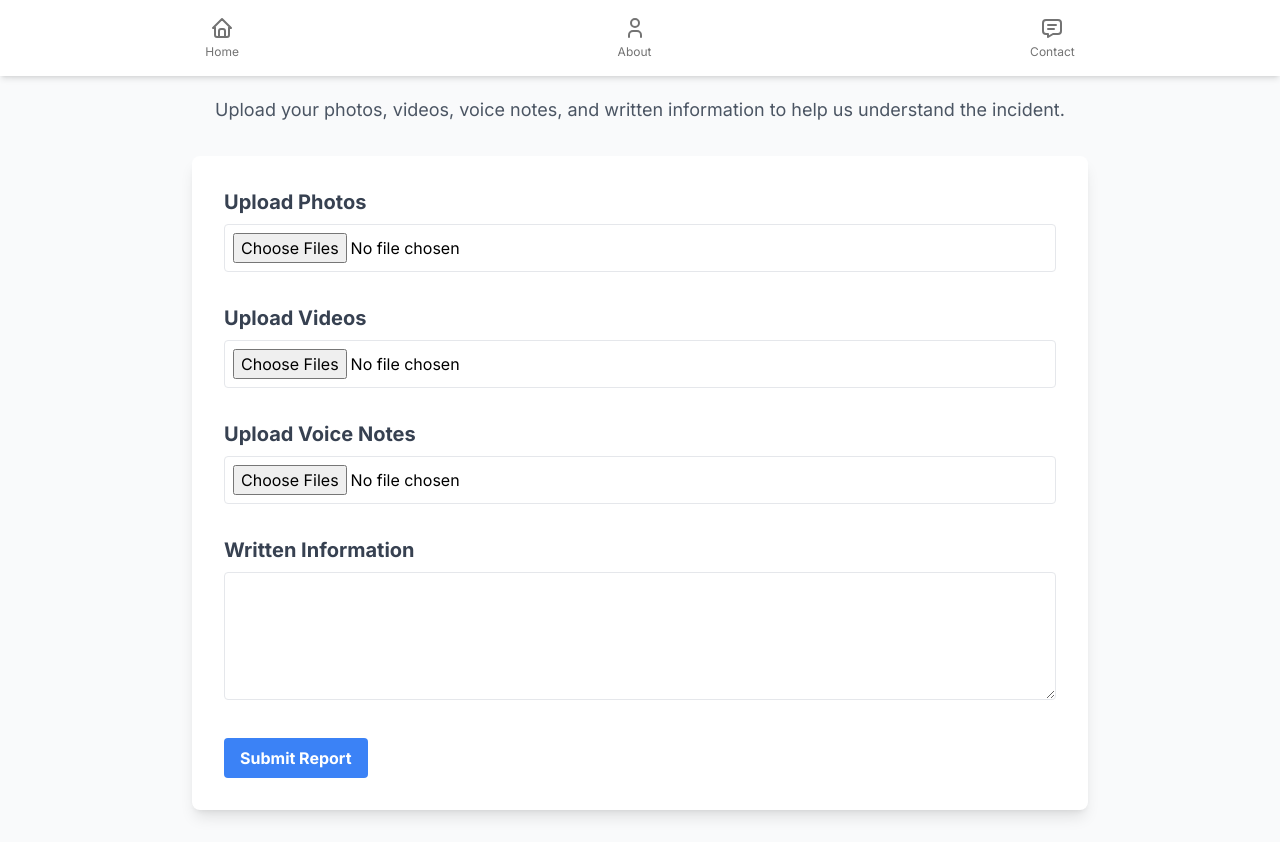
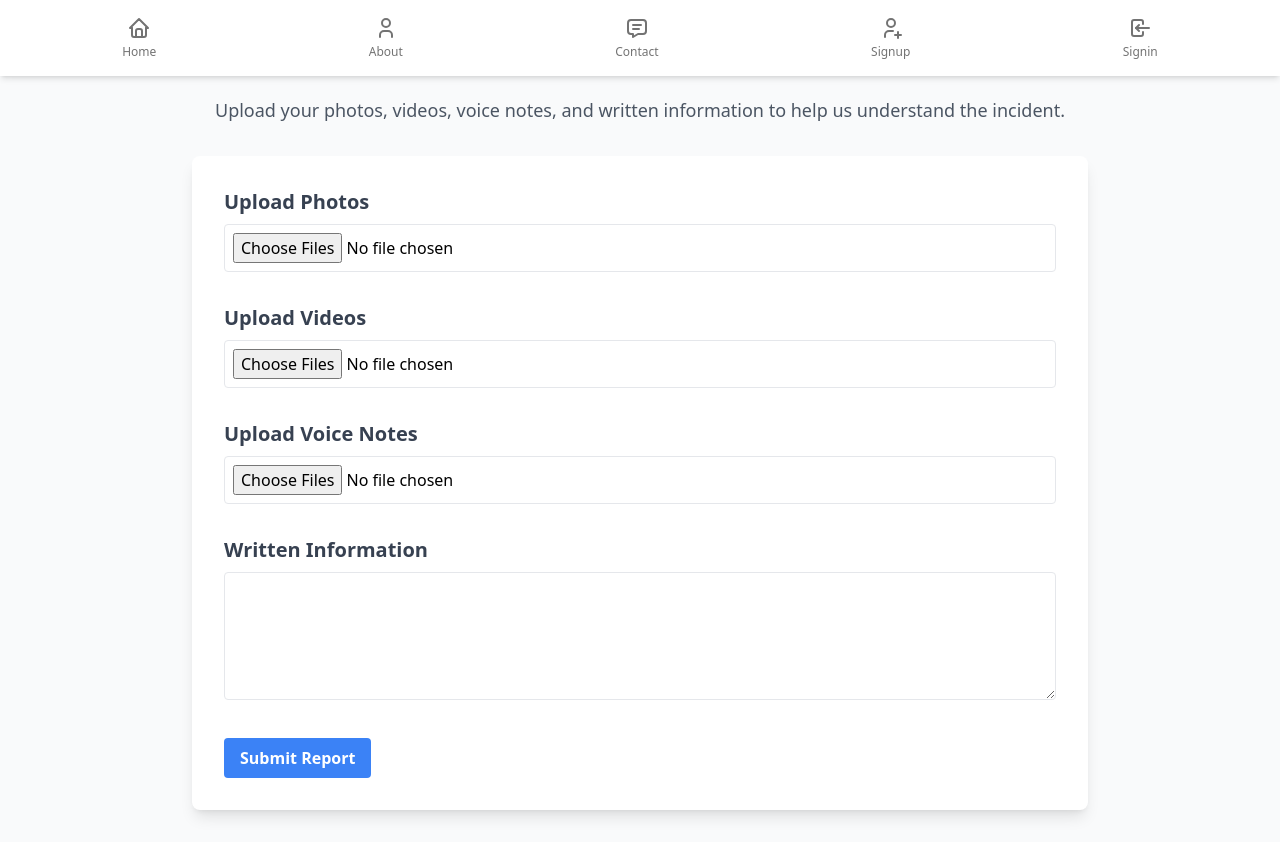
Before and after one commit to PiyushChowdhury1509/VKP_AccidentPrevention, a Next.js app: page / in a window 1280 px wide. Built offline with nearby package versions, Linux system fonts and the light colour scheme; no server answers.

Commit message:
modified navbar

```diff
--- a/src/app/layout.js
+++ b/src/app/layout.js
@@ -1,5 +1,6 @@
 import { Inter } from "next/font/google";
 import Navbar from "@/components/navbar";
+import { SessionProvider } from "next-auth/react";
 import "./globals.css";
 
 const inter = Inter({ subsets: ["latin"] });
@@ -12,8 +13,12 @@ export const metadata = {
 export default function RootLayout({ children }) {
   return (
     <html lang="en">
-      <Navbar/>
-      <body className={inter.className}>{children}</body>
+      <body>
+        <SessionProvider>
+          <Navbar/>
+          {children}
+        </SessionProvider>
+      </body>
     </html>
   );
 }
--- a/src/auth.js
+++ b/src/auth.js
@@ -4,6 +4,9 @@ import GoogleProvider from "next-auth/providers/google";
 import Volunteer from "@/models/volunteer";
 import Hospital from "@/models/hospital";
 import { compare } from "bcryptjs";
+import connectDB from "./dbconfig/dbconfig";
+
+connectDB();
 
 export const { handlers, signIn, signOut, auth } = NextAuth({
   providers: [
--- a/src/components/navbar.js
+++ b/src/components/navbar.js
@@ -1,8 +1,10 @@
 'use client'
 import React, { useEffect, useState } from "react";
-import { IconHome, IconMessage, IconUser } from "@tabler/icons-react";
+import { IconHome, IconMessage, IconUser, IconDashboard, IconLogin, IconLogout, IconUserPlus } from "@tabler/icons-react";
+import { useSession, signIn, signOut } from "next-auth/react";
 
 const Navbar = () => {
+  const { data: session } = useSession();
   const [show, setShow] = useState(true);
 
   useEffect(() => {
@@ -39,10 +41,44 @@ const Navbar = () => {
     },
   ];
 
+  if (session) {
+    const dashboardLink = session.user.role === "volunteer" ? "/volunteer/dashboard" : "/hospital/dashboard";
+    navItems.push({
+      name: "Dashboard",
+      link: dashboardLink,
+      icon: <IconDashboard className="h-6 w-6 text-neutral-500 dark:text-white" />,
+    });
+
+    navItems.push({
+      name: "Logout",
+      link: "#",
+      icon: <IconLogout className="h-6 w-6 text-neutral-500 dark:text-white" />,
+      onClick: () => signOut(),
+    });
+  } else {
+    navItems.push(
+      {
+        name: "Signup",
+        link: "/auth/signup",
+        icon: <IconUserPlus className="h-6 w-6 text-neutral-500 dark:text-white" />,
+      },
+      {
+        name: "Signin",
+        link: "/volunteer/signin",
+        icon: <IconLogin className="h-6 w-6 text-neutral-500 dark:text-white" />,
+      }
+    );
+  }
+
   return (
     <nav className={`fixed top-0 left-0 right-0 flex justify-around bg-white dark:bg-black shadow-md p-4 transition-transform duration-300 ${show ? 'translate-y-0' : '-translate-y-full'}`}>
       {navItems.map((item) => (
-        <a key={item.name} href={item.link} className="flex flex-col items-center">
+        <a
+          key={item.name}
+          href={item.link}
+          onClick={item.onClick ? (e) => { e.preventDefault(); item.onClick(); } : null}
+          className="flex flex-col items-center"
+        >
           {item.icon}
           <span className="text-xs mt-1 text-neutral-500 dark:text-white">{item.name}</span>
         </a>
```
